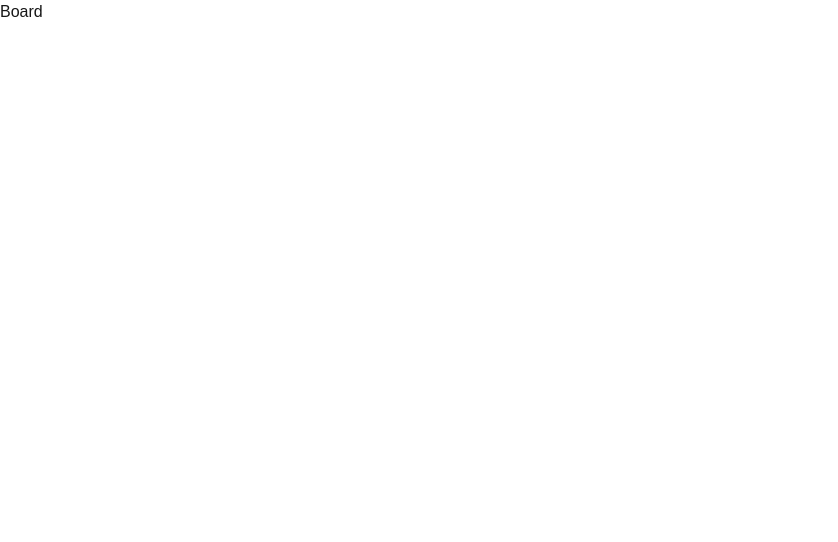
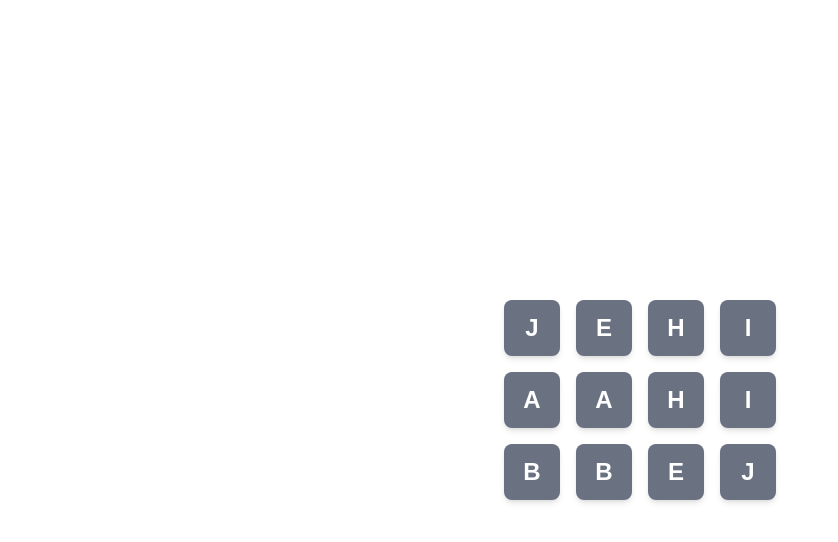
Before and after one commit to nskowshik/flashgames, a Next.js app: page /board in a window 1280 px wide. Shown: the top 542 px of the page, without its empty margins (0-838 px from the left). Built offline with nearby package versions, Linux system fonts and the light colour scheme.

Commit message:
Board games

```diff
--- /dev/null
+++ b/app/api/board/index.ts
@@ -0,0 +1,40 @@
+"use server";
+
+const BOARD_SIZE_ROW = 3;
+const BOARD_SIZE_COL = 4;
+
+const CARD_VALUES = [
+  { name: "A", id: 1 },
+  { name: "B", id: 2 },
+  { name: "C", id: 3 },
+  { name: "D", id: 4 },
+  { name: "E", id: 5 },
+  { name: "F", id: 6 },
+  { name: "G", id: 7 },
+  { name: "H", id: 8 },
+  { name: "I", id: 9 },
+  { name: "J", id: 10 },
+  { name: "K", id: 11 },
+  { name: "L", id: 12 },
+];
+
+
+export async function getBoard() {
+  // Select 6 random values from CARD_VALUES
+  const selectedCards = [...CARD_VALUES]
+    .sort(() => Math.random() - 0.5)
+    .slice(0, Math.floor((BOARD_SIZE_ROW * BOARD_SIZE_COL) / 2));
+
+  const pairedCards = [...selectedCards, ...selectedCards];
+
+  // Shuffle the paired cards
+  const shuffledCards = pairedCards.sort(() => Math.random() - 0.5);
+
+  return {
+    board: shuffledCards,
+    size: {
+      row: BOARD_SIZE_ROW,
+      col: BOARD_SIZE_COL,
+    },
+  };
+}
--- /dev/null
+++ b/app/board/layout.tsx
@@ -0,0 +1,9 @@
+import React from "react";
+
+export default function BoardLayout({ children }: { children: React.ReactNode }) {
+    return (
+        <div className="flex flex-col items-center justify-center min-h-screen">
+            {children}
+        </div>
+    );
+}
--- a/app/board/page.tsx
+++ b/app/board/page.tsx
@@ -1,7 +1,37 @@
+"use client";
+
+import { useState, useEffect } from "react";
+import Card from "@/app/components/Card";
+import { getBoard } from "@/app/api/board";
+
 export default function Board() {
-    return (
-        <div>
-            <h1>Board</h1>
+  const [boardData, setBoardData] = useState<any>([]);
+  const [size, setSize] = useState<any>({});
+
+  useEffect(() => {
+    getBoard().then((data) => {
+      setBoardData(data);
+      setSize(data.size);
+    });
+  }, []);
+
+  return (
+    <div className="flex flex-col gap-4">
+      {Array.from({ length: size.row }, (_, rowIndex) => (
+        <div key={`row-${rowIndex}`} className="flex gap-4">
+          {boardData?.board
+            ?.slice(rowIndex * size.col, (rowIndex + 1) * size.col)
+            .map((cell: any, colIndex: any) => (
+              <div key={`col-${colIndex}`} className="flex gap-4">
+                <Card key={`card-${rowIndex}-${colIndex}`}>
+                  <span className="text-2xl font-bold text-white w-6 h-6 flex items-center justify-center">
+                    {cell?.name}
+                  </span>
+                </Card>
+              </div>
+            ))}
         </div>
-    );
+      ))}
+    </div>
+  );
 }
--- /dev/null
+++ b/app/components/Card/index.tsx
@@ -0,0 +1,7 @@
+export default function Card({ children }: { children: React.ReactNode }) {
+    return (
+        <div className="p-4 bg-gray-500 rounded-lg shadow-md">
+            {children}
+        </div>
+    );
+}
--- /dev/null
+++ b/app/loading.tsx
@@ -0,0 +1,10 @@
+"use client";
+import { Loader2 } from "lucide-react";
+
+export default function Loading() {
+  return (
+    <div className="flex items-center justify-center h-screen">
+      <Loader2 className="h-8 w-8 animate-spin" />
+    </div>
+  );
+}
--- a/package.json
+++ b/package.json
@@ -9,6 +9,7 @@
     "lint": "eslint"
   },
   "dependencies": {
+    "lucide-react": "^1.7.0",
     "next": "16.2.2",
     "react": "19.2.4",
     "react-dom": "19.2.4"
```
Also changed, not shown: app/tictactoe/page.tsx (line endings or trailing spaces), 1 other file (tests, documents, lock files or other folders).
